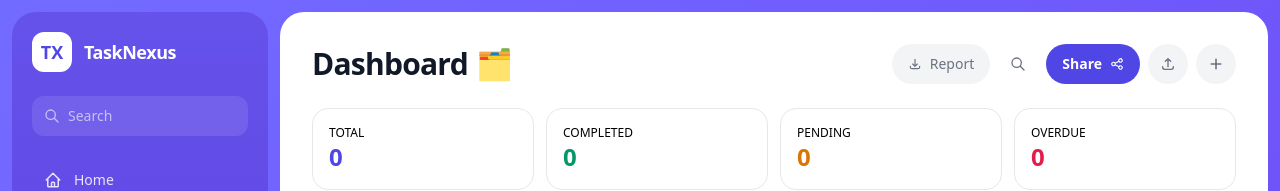
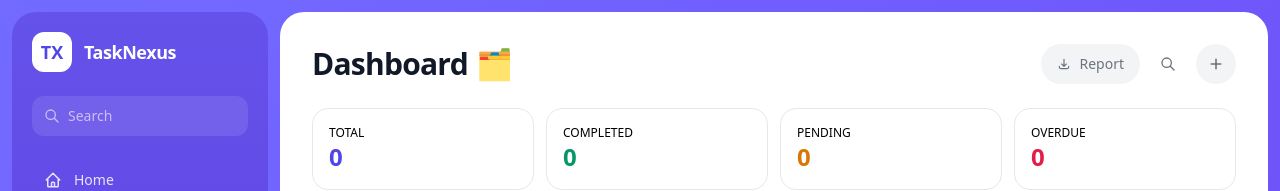
Before and after one commit to Atharv19905/frontend, a React app: page /faculty-dashboard in a window 1280 px wide. Shown: the top 191 px of the page. Built offline with nearby package versions, Linux system fonts and the light colour scheme; no server answers; the HTML template or start-up script is replaced by a standard one.

Commit message:
Update PanelHeader.jsx

```diff
--- a/src/components/PanelHeader.jsx
+++ b/src/components/PanelHeader.jsx
@@ -11,12 +11,6 @@ export default function PanelHeader({ title, emoji, onShare, onAdd, onUpload, ri
         <button className="h-10 w-10 grid place-items-center rounded-full hover:bg-[color:var(--surface-muted)] text-[color:var(--ink-muted)]">
           <HiOutlineSearch />
         </button>
-        <button onClick={onShare} className="h-10 px-4 rounded-full bg-[color:var(--brand)] text-white text-sm font-semibold flex items-center gap-2 hover:bg-[color:var(--brand-deep)]">
-          Share <HiOutlineShare />
-        </button>
-        <button onClick={onUpload} className="h-10 w-10 grid place-items-center rounded-full bg-[color:var(--surface-muted)] text-[color:var(--ink-muted)] hover:bg-[color:var(--brand-soft)]">
-          <HiOutlineUpload />
-        </button>
         <button onClick={onAdd} className="h-10 w-10 grid place-items-center rounded-full bg-[color:var(--surface-muted)] text-[color:var(--ink-muted)] hover:bg-[color:var(--brand-soft)]">
           <HiPlus />
         </button>
```
